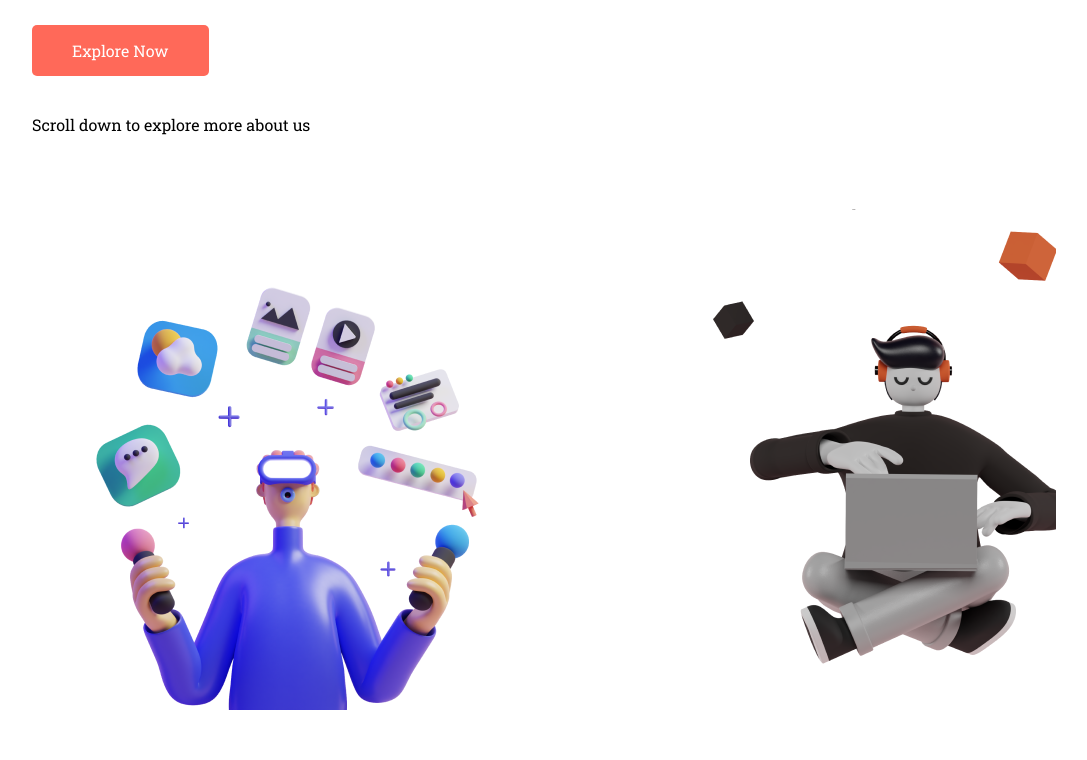
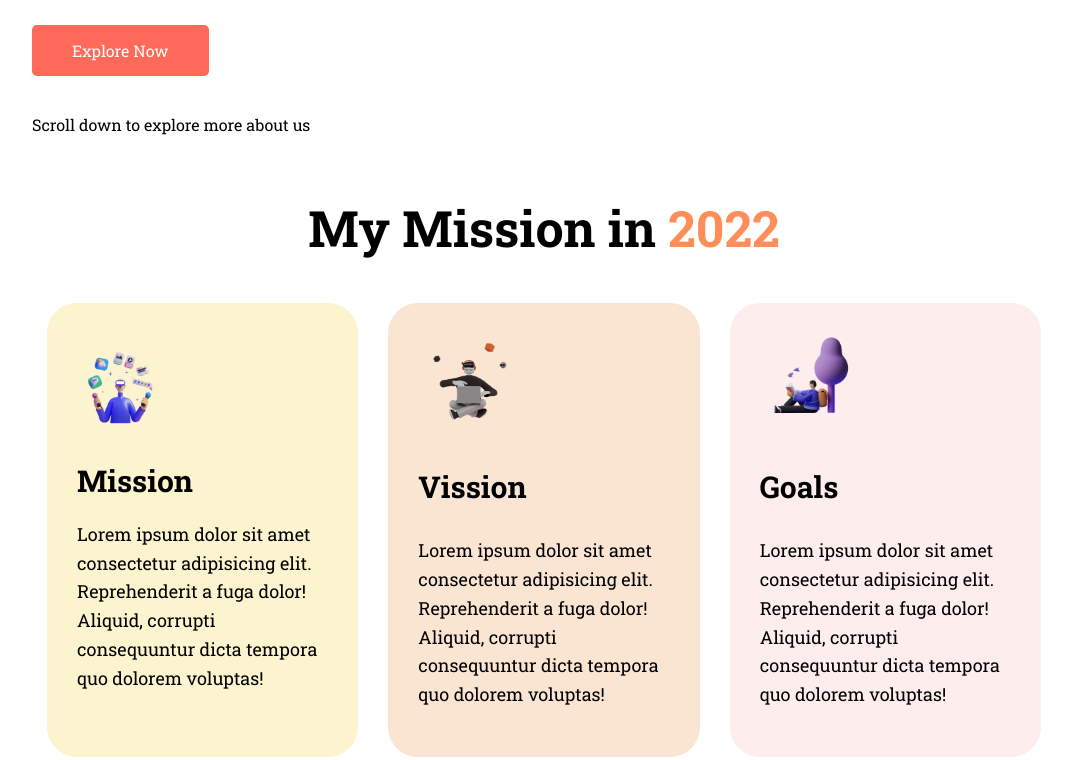
Before and after one commit to abyusuft/mission-2022, a plain HTML site: page index.html in a window 1280 px wide. Shown: the part 670-1430 px from the top of the page, without its empty margins (96-1183 px from the left). Drawn offline with Linux system fonts and the light colour scheme.

Commit message:
mission section added

```diff
--- a/index.html
+++ b/index.html
@@ -15,7 +15,7 @@
             <div class="half-width">
                     <div id="stay-focused">
                         <h1>Stay Focused on</h1>
-                        <h1 class="text-color">Mission 2022</h1>
+                        <h1 class="focus-color">Mission 2022</h1>
                     </div>
                     <p>Lorem ipsum dolor sit amet consectetur adipisicing elit. Amet autem ipsa architecto rerum sit earum voluptates quo? Ab doloribus alias ipsa exercitationem, ipsam eius ea aperiam facilis? Incidunt necessitatibus quod atque nostrum laudantium non plaiente? Vel, ea. Iure reprehenderit nihil ex ipsa quam rem. Laborum voluptatem obcaecati nihil, officia nam accusantium animi neque provident officiis? Doloribus quidem totam quasi, a voluptate </p>
                     <a class="button" href="#">Explore Now</a>
@@ -27,23 +27,23 @@
     </section>
     <section id="mission-area">
         <div>
-            <h1></h1>
+            <h1 id="mission-header">My Mission in <span class="focus-color">2022</span></h1>
         </div>
         <div class="flex">
-            <div id="column-1">
-                <img src="images/illustrators/illustrator-1.png" alt="">
-                <h3></h3>
-                <p></p>
+            <div id="column-1" class="column">
+                <img class="mission-image" src="images/illustrators/illustrator-1.png" alt="">
+                <h3>Mission</h3>
+                <p>Lorem ipsum dolor sit amet consectetur adipisicing elit. Reprehenderit a fuga dolor! Aliquid, corrupti consequuntur dicta tempora quo dolorem voluptas!</p>
             </div>
-            <div id="column-2">
-                <img src="images/illustrators/illustrator-2.png" alt="">
-                <h3></h3>
-                <p></p>
+            <div id="column-2" class="column">
+                <img class="mission-image" src="images/illustrators/illustrator-2.png" alt="">
+                <h3>Vission</h3>
+                <p>Lorem ipsum dolor sit amet consectetur adipisicing elit. Reprehenderit a fuga dolor! Aliquid, corrupti consequuntur dicta tempora quo dolorem voluptas!</p>
             </div>
-            <div id="column-3">
-                <img src="images/illustrators/illustrator-3.png" alt="">
-                <h3></h3>
-                <p></p>
+            <div id="column-3" class="column">
+                <img class="mission-image" src="images/illustrators/illustrator-3.png" alt="">
+                <h3>Goals</h3>
+                <p>Lorem ipsum dolor sit amet consectetur adipisicing elit. Reprehenderit a fuga dolor! Aliquid, corrupti consequuntur dicta tempora quo dolorem voluptas!</p>
             </div>
         </div>
 
--- a/style.css
+++ b/style.css
@@ -25,7 +25,7 @@ margin:0 25%;
     font-size: 50px;
     line-height: 1em;
 }
-.text-color {
+.focus-color {
     color:#FF8E5A ;
 }
 section p {
@@ -45,3 +45,35 @@ section p {
 #scroll {
     font-size: 16px;
 }
+
+
+#mission-header {
+    text-align: center;
+    font-size: 50px;
+}
+
+.mission-image {
+    width: 40%;
+    height: auto;
+}
+.column {
+    border-radius: 30px;
+    margin: 0 15px;
+    padding:30px;
+}
+#column-1 {
+    background-color: #FCF3CF;
+}
+#column-2 {
+    background-color: #FAE5D3;
+}
+#column-3 {
+    background-color: #FDEDEC;
+}
+.column h3 {
+    font-size: 30px;
+}
+#column-1 h3 {
+    padding-top: 9px;
+    margin:20px 0;
+}
```
